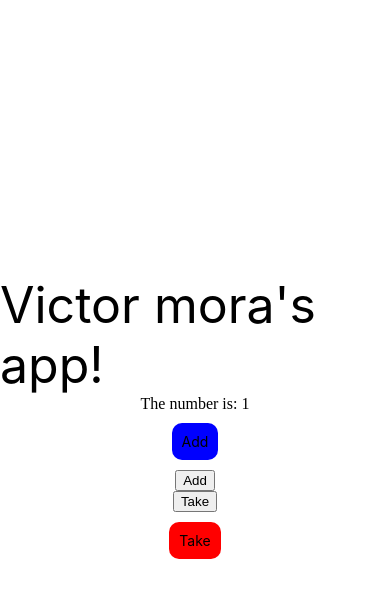
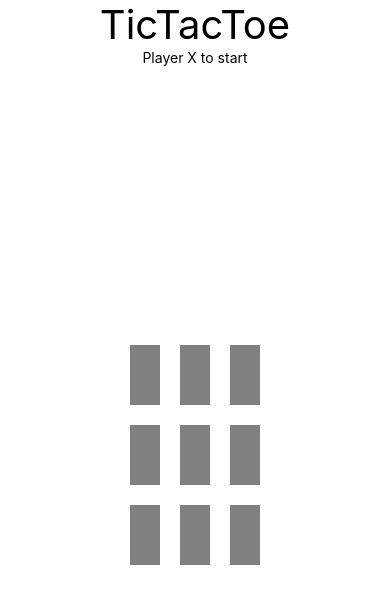
Before and after one commit to MrM0ra/TicTacToe-React-Native, a React Native app in the folder TicTacToe/: screen / in a window 390 px wide. Shown: the top 604 px of the page. Built offline with nearby package versions, Linux system fonts and the light colour scheme.

Commit message:
board and square selection done

```diff
--- a/TicTacToe/App.js
+++ b/TicTacToe/App.js
@@ -1,36 +1,51 @@
 import { StatusBar } from 'expo-status-bar';
-import { StyleSheet, Text, Touchable, TouchableOpacity, View } from 'react-native';
+import { FlatList, StyleSheet, Text, Touchable, TouchableOpacity, View } from 'react-native';
 import react from 'react';
 
 export default function App() {
 
-    const [number, setNumber] = react.useState(1)
+	const [notification, setnotification] = react.useState("Player X to start")
 
-    const addNumber = () => {
-        setNumber(number+1)
-    }
+	const [refresh, setRefresh] = react.useState(false)
 
-    const lessNumber = () => {
-        setNumber(number-1)
+	const [currentPlayer, setCurrentPlayer] = react.useState("X")
+
+	const [board, setboard] = react.useState(
+		[
+			" "," "," ",
+			" "," "," ",
+			" "," "," "
+		]
+	)
+
+	const pressField = (index) => {
+		let newBoard = board;
+		newBoard[index] = currentPlayer
+		setboard(newBoard)
+		setRefresh(!refresh)
+		currentPlayer==="X" ? setCurrentPlayer("O") : setCurrentPlayer("X")
 	}
 
 	return (
 		<View style={styles.container}>
-      <Text style={styles.txtM}>Victor mora's app!</Text>
-      <text>The number is: {number}</text>
-      <TouchableOpacity style={styles.btnLikePrimary} onPress={addNumber}>
-        <Text>
-            Add
-        </Text>
+			<StatusBar style="auto" />
+			<Text style={styles.txtHeader}>TicTacToe</Text>
+			<Text>{notification}</Text>
+			<FlatList
+				style={styles.list}
+				data={board}
+				numColumns={3}
+				refreshing={true}
+				extraData={refresh}
+				renderItem= {
+					( {item, index} ) =>
+						<TouchableOpacity style={styles.square} onPress={() => pressField(index)}>
+							<Text>{item}</Text>
 						</TouchableOpacity>
-      <button onClick={addNumber}>Add</button>
-      <button onClick={lessNumber}>Take</button>
-      <TouchableOpacity style={styles.btnLikeSecondary} onPress={lessNumber}>
-        <Text>
-            Take
-        </Text>
-      </TouchableOpacity>
-      <StatusBar style="auto" />
+				}
+			>
+
+			</FlatList>
 		</View>
 	);
 }
@@ -42,21 +57,27 @@ const styles = StyleSheet.create({
 	alignItems: 'center',
 	justifyContent: 'center',
   },
-  txtM: {
-    fontSize:50,
+  txtHeader: {
+	fontSize: 40,
+	fontStyle: 'bold',
   },
-  btnLikePrimary: {
-    padding:10,
-    backgroundColor:'blue',
-    borderRadius:10,
-    margin:10,
-    color:'white'
+  list: {
+	width: 300,
+	height: 400,
+	display:'grid',
+	placeItems:'center',
   },
-  btnLikeSecondary: {
-    padding:10,
-    backgroundColor:'red',
-    borderRadius:10,
-    margin:10,
-    color:'White'
+  centeredInside: {
+	display:'flex',
+	justifyContent:'center'
+  },
+  square:{
+	width:30,
+	height:60,
+	backgroundColor: 'gray',
+	margin: 10,
+	display:'flex',
+	justifyContent:'center',
+	alignItems: 'center',
   },
 });
```
Lines whose indentation alone changed are shown as unchanged.
